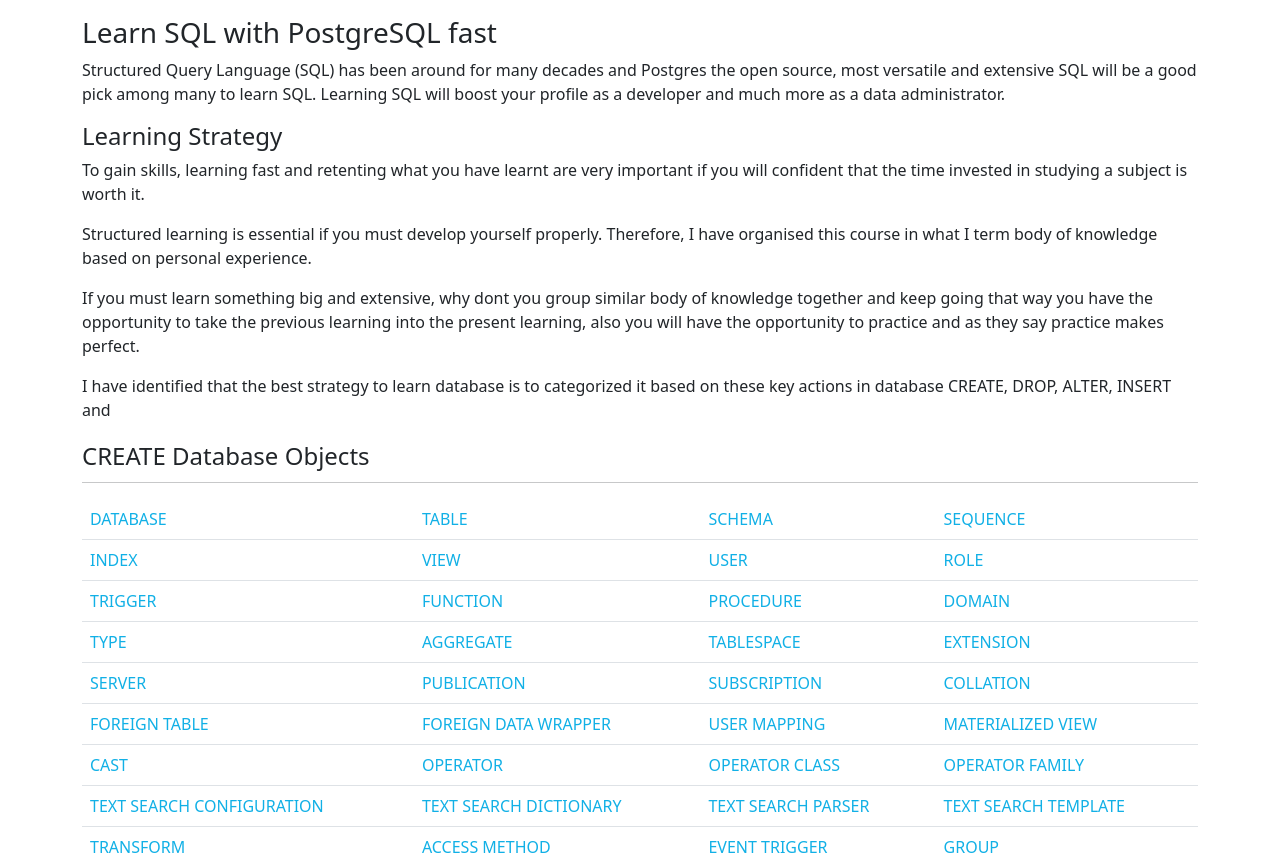
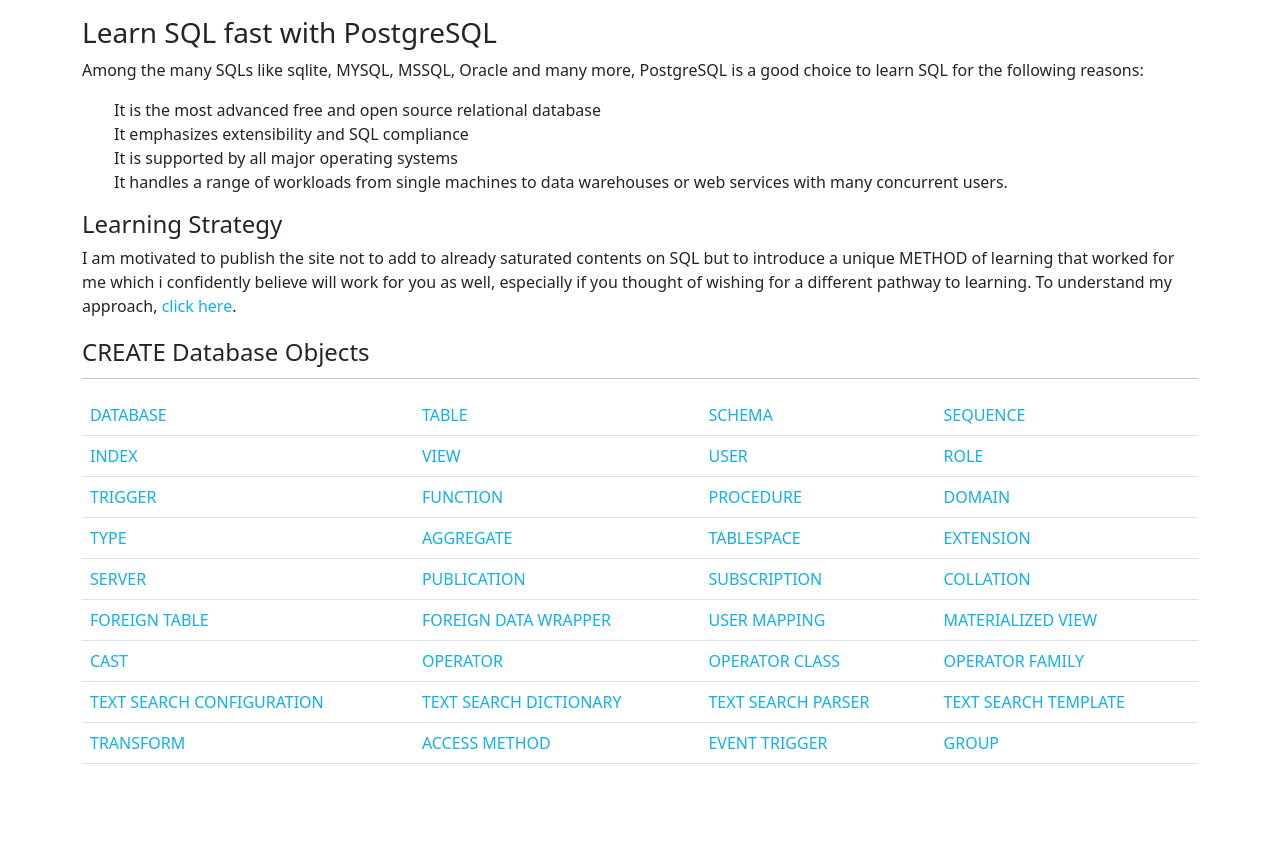
Before and after one commit to UzoTammy/nwokoro, a Django app: page /portfolio/miniproject/database-learning/ in a window 1280 px wide. Shown: the top 867 px of the page. After the commit the page ends 764 px from the top, so only its background shows below. Run offline with Django 5.2, Linux system fonts and the light colour scheme.

Commit message:
Improved PostgreSQL-Bodey of knowledge

```diff
--- a/core/templates/core/portfolio/tinyprojects/databaselearning.html
+++ b/core/templates/core/portfolio/tinyprojects/databaselearning.html
@@ -4,27 +4,25 @@
 <div class="container mt-3">
     <div class="row">
         <div class="col">
-            <h3>Learn SQL with PostgreSQL fast</h3>
+            <h3>Learn SQL fast with PostgreSQL</h3>
             <p>
-                Structured Query Language (SQL) has been around for many decades and Postgres the open source, most versatile
-                and extensive SQL will be a good pick among many to learn SQL. Learning SQL will boost your profile as a developer
-                and much more as a data administrator.
+                Among the many SQLs like sqlite, MYSQL, MSSQL, Oracle and many more, PostgreSQL is a good choice to
+                learn SQL for the following reasons:
+                <ul>
+                    <li>It is the most advanced free and open source relational database</li>
+                    <li>It emphasizes extensibility and SQL compliance</li>
+                    <li>It is supported by all major operating systems</li>
+                    <li>It handles a range of workloads from single machines
+                        to data warehouses or web services with many concurrent users.</li>
+                </ul>
             </p>
             <h4>Learning Strategy</h4>
-            <p>To gain skills, learning fast and retenting what you have learnt are very important if you will confident that
-                the time invested in studying a subject is worth it.
+            <p>I am motivated to publish the site not to add to already saturated contents on SQL but to introduce a unique METHOD
+                of learning that worked for me which i confidently believe will work for you as well, especially if you thought
+                of wishing for a different pathway to learning. To understand my approach,
+                <a href="https://www.evernote.com/shard/s233/sh/aa1c0821-5bb3-157c-8b4c-c5b1c2f4d627/iR0sxnejbGRZuYELKyQzS9_n2ab8HVw6xJoHZa0LlJdboVLB0ZyvWbhysA" target="_blank">click here</a>.
             </p>
-            <p>Structured learning is essential if you must develop yourself properly. Therefore, I have organised this course
-                in what I term body of knowledge based on personal experience.
-            </p>
-            <p>If you must learn something big and extensive, why dont you group similar body of knowledge together and keep
-                going that way you have the opportunity to take the previous learning into the present learning, also you will
-                have the opportunity to practice and as they say practice makes perfect.
-            </p>
-            <p>
-                I have identified that the best strategy to learn database is to categorized it based on these key actions
-                in database CREATE, DROP, ALTER, INSERT and
-            </p>
+
         </div>
     </div>
     <div class="row align-items-center justify-content-center vh-80">
@@ -34,7 +32,7 @@
                 <hr>
                 <tbody>
                   <tr>
-                    <td><a href="https://www.evernote.com/shard/s233/sh/a081a613-4c4b-1b96-966b-3b22455aa494/NSTMMDLAkoVWwbwuzh5jqTsQz8_4bpzJpNPsyMfzRPx5K_bBiZ-cGbZtsg">DATABASE</a></td>
+                    <td><a href="https://www.evernote.com/shard/s233/sh/a081a613-4c4b-1b96-966b-3b22455aa494/NSTMMDLAkoVWwbwuzh5jqTsQz8_4bpzJpNPsyMfzRPx5K_bBiZ-cGbZtsg" target="_blank">DATABASE</a></td>
                     <td><a href="https://www.postgresqltutorial.com/postgresql-tutorial/postgresql-create-table/" target="_blank">TABLE</a></td>
                     <td><a href="https://www.evernote.com/shard/s233/sh/ca81a657-3dc2-000c-cbbf-7791fb020502/K19fHzmVyi0MDkw1J_wdQPDxRWVDyV_NCBlsgVWYfWowpJS7Jm9kA2OzlA" target="_blank">SCHEMA</a></td>
                     <td><a href="https://www.evernote.com/shard/s233/sh/fdf0b005-a58a-d0c8-2629-f63ef3f02d39/191vctEqSbnshaHiAEdvbb9obVzv5uSTFXWHBu0II1xzFKKBPF--bdCBsg" target="_blank">SEQUENCE</a></td>
@@ -47,7 +45,7 @@
                   </tr>
                   <tr>
                     <td><a href="">TRIGGER</a></td>
-                    <td><a href="">FUNCTION</a></td>
+                    <td><a href="https://www.evernote.com/shard/s233/sh/f394971e-37b8-f9b8-0b6d-7e4cca80e042/8Dwwsvw7N20I30751TO_6prQ1vJRmGTBqzJB4I9FaXBSSCEV6Quvp842Ow" target="_blank">FUNCTION</a></td>
                     <td><a href="">PROCEDURE</a></td>
                     <td><a href="">DOMAIN</a></td>
                   </tr>
```
